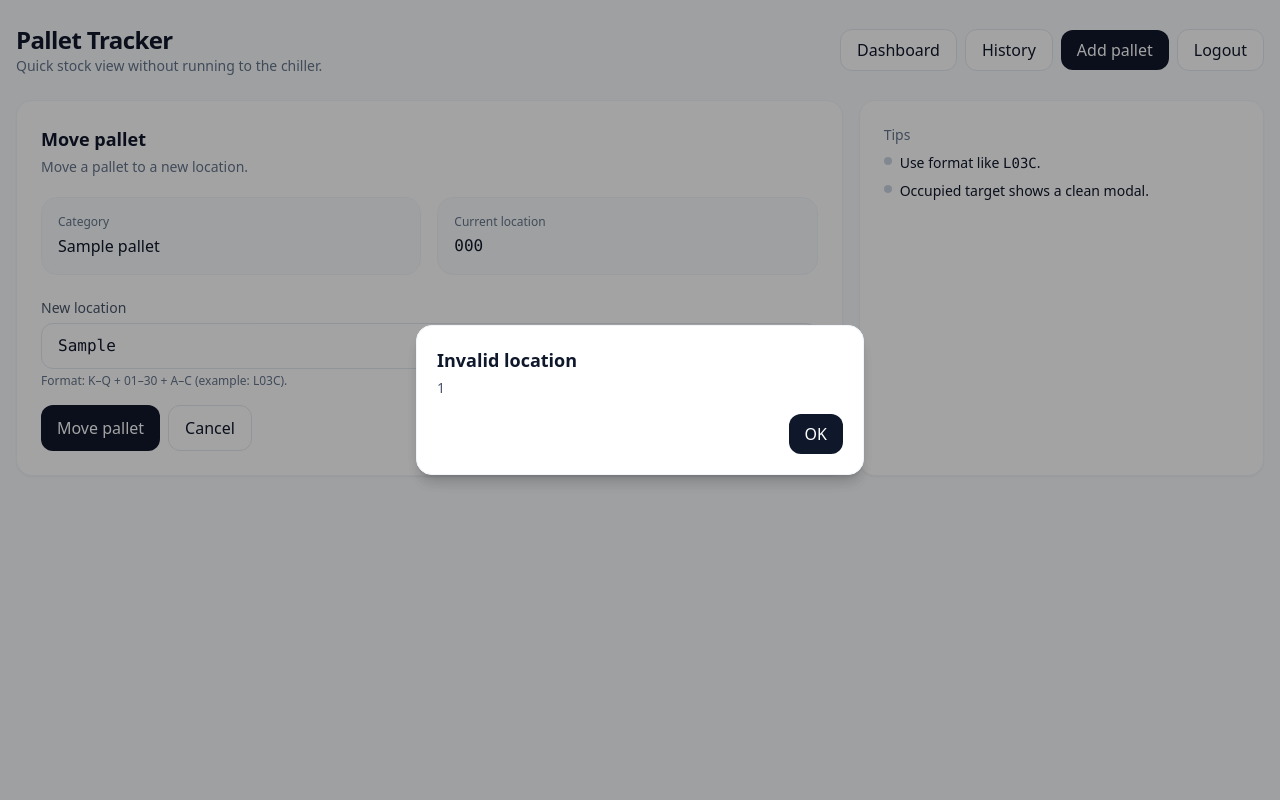
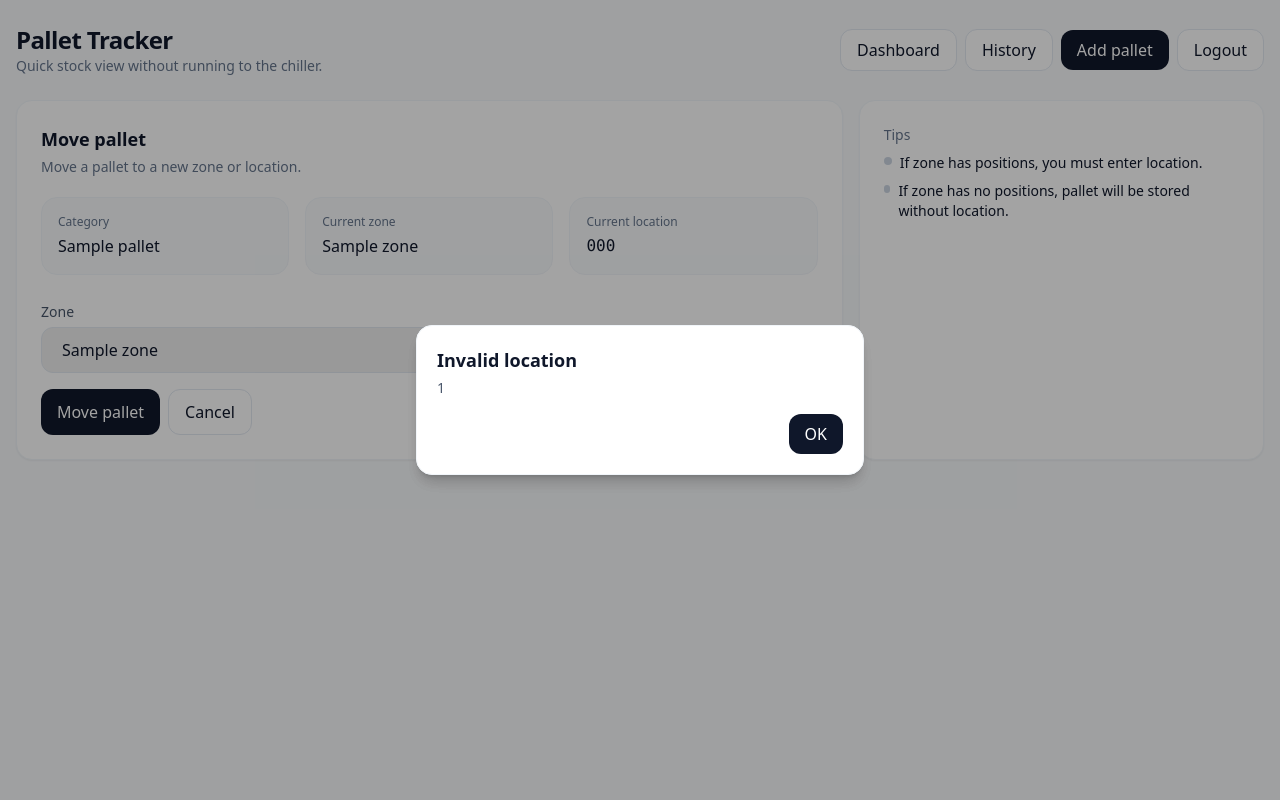
Before and after one commit to LordFlat/Pallet_Tracker, a Python web app: template templates/move.html in a window 1280 px wide. Run offline with Jinja, Linux system fonts and the light colour scheme; the template is opened without the code that fills it: most values are stand-ins (such as "Sample title", 1, 10 or a date in 2020); some libraries are stand-ins or nearby versions.

Commit message:
Update move.html

```diff
--- a/templates/move.html
+++ b/templates/move.html
@@ -3,11 +3,16 @@
 
 {% block content %}
 <div class="grid grid-cols-1 lg:grid-cols-3 gap-4">
+
   <div class="lg:col-span-2 bg-white rounded-2xl border border-slate-100 shadow-sm p-6"
-       x-data="{ occupied: {{ 'true' if occupied else 'false' }}, invalid: {{ 'true' if invalid else 'false' }} }">
+       x-data="{
+         occupied: {{ 'true' if occupied else 'false' }},
+         invalid: {{ 'true' if invalid else 'false' }},
+         selectedZone: '{{ values.zone_id }}'
+       }">
 
     <h2 class="text-lg font-semibold">Move pallet</h2>
-    <p class="text-slate-500 text-sm mt-1">Move a pallet to a new location.</p>
+    <p class="text-slate-500 text-sm mt-1">Move a pallet to a new zone or location.</p>
 
     {% if error %}
       <div class="mt-4 bg-slate-900 text-white rounded-2xl px-4 py-3 text-sm">
@@ -15,58 +20,103 @@
       </div>
     {% endif %}
 
-    <div class="mt-5 grid grid-cols-1 md:grid-cols-2 gap-4">
+    <!-- CURRENT INFO -->
+    <div class="mt-5 grid grid-cols-1 md:grid-cols-3 gap-4">
+
       <div class="bg-slate-50 rounded-2xl border border-slate-100 p-4">
         <div class="text-xs text-slate-500">Category</div>
         <div class="font-medium mt-1">{{ pallet.category_name }}</div>
       </div>
+
+      <div class="bg-slate-50 rounded-2xl border border-slate-100 p-4">
+        <div class="text-xs text-slate-500">Current zone</div>
+        <div class="font-medium mt-1">
+          {{ pallet.zone.name if pallet.zone else "-" }}
+        </div>
+      </div>
+
       <div class="bg-slate-50 rounded-2xl border border-slate-100 p-4">
         <div class="text-xs text-slate-500">Current location</div>
-        <div class="font-mono font-medium mt-1">{{ pallet.location.code }}</div>
+        <div class="font-mono font-medium mt-1">
+          {{ pallet.location.code if pallet.location else "-" }}
+        </div>
       </div>
+
     </div>
 
-    <form method="post" class="mt-5 space-y-4">
+    <!-- FORM -->
+    <form method="post" class="mt-6 space-y-4">
+
+      <!-- ZONE SELECT -->
       <div>
-        <label class="text-sm text-slate-600">New location</label>
-        <input name="to_location" value="{{ values.to_location }}" required
-               placeholder="e.g. L03C"
-               class="mt-1 w-full px-4 py-2.5 rounded-xl border border-slate-200 focus:outline-none focus:ring-2 focus:ring-slate-200 font-mono" />
-        <div class="text-xs text-slate-500 mt-1">Format: K–Q + 01–30 + A–C (example: L03C).</div>
+        <label class="text-sm text-slate-600">Zone</label>
+        <select name="zone_id"
+                x-model="selectedZone"
+                class="mt-1 w-full px-4 py-2.5 rounded-xl border border-slate-200">
+          {% for z in zones %}
+            <option value="{{ z.id }}"
+                    data-has-positions="{{ 'true' if z.has_positions else 'false' }}">
+              {{ z.name }}
+            </option>
+          {% endfor %}
+        </select>
       </div>
 
+      <!-- LOCATION INPUT (only if zone has positions) -->
+      <div
+        x-show="
+          [...$el.parentElement.querySelectorAll('option')]
+          .find(o => o.value == selectedZone)?.dataset.hasPositions === 'true'
+        "
+        x-transition
+      >
+        <label class="text-sm text-slate-600">New location</label>
+        <input name="to_location"
+               value="{{ values.to_location }}"
+               placeholder="e.g. L03C"
+               class="mt-1 w-full px-4 py-2.5 rounded-xl border border-slate-200
+                      focus:outline-none focus:ring-2 focus:ring-slate-200 font-mono" />
+        <div class="text-xs text-slate-500 mt-1">
+          Format: K–Q + 01–30 + A–C (example: L03C).
+        </div>
+      </div>
+
+      <!-- ACTIONS -->
       <div class="flex gap-2">
         <button class="px-4 py-2.5 rounded-xl bg-slate-900 text-white hover:opacity-90 transition">
           Move pallet
         </button>
-        <a href="/" class="px-4 py-2.5 rounded-xl bg-white border border-slate-200 hover:border-slate-300 hover:shadow-sm transition">
+        <a href="/"
+           class="px-4 py-2.5 rounded-xl bg-white border border-slate-200
+                  hover:border-slate-300 hover:shadow-sm transition">
           Cancel
         </a>
       </div>
+
     </form>
 
-    <!-- Occupied modal -->
+    <!-- OCCUPIED MODAL -->
     <div x-show="occupied" x-transition class="fixed inset-0 bg-black/20 grid place-items-center p-4">
       <div class="bg-white rounded-2xl shadow-lg border border-slate-100 w-full max-w-md p-5">
         <div class="text-lg font-semibold">Location occupied</div>
         <p class="text-slate-600 mt-1 text-sm">{{ occupied }}</p>
         <div class="flex justify-end mt-4">
           <button @click="occupied=false"
-            class="px-4 py-2 rounded-xl bg-slate-900 text-white hover:opacity-90 transition">
+                  class="px-4 py-2 rounded-xl bg-slate-900 text-white hover:opacity-90 transition">
             OK
           </button>
         </div>
       </div>
     </div>
 
-    <!-- Invalid modal -->
+    <!-- INVALID MODAL -->
     <div x-show="invalid" x-transition class="fixed inset-0 bg-black/20 grid place-items-center p-4">
       <div class="bg-white rounded-2xl shadow-lg border border-slate-100 w-full max-w-md p-5">
         <div class="text-lg font-semibold">Invalid location</div>
         <p class="text-slate-600 mt-1 text-sm">{{ invalid }}</p>
         <div class="flex justify-end mt-4">
           <button @click="invalid=false"
-            class="px-4 py-2 rounded-xl bg-slate-900 text-white hover:opacity-90 transition">
+                  class="px-4 py-2 rounded-xl bg-slate-900 text-white hover:opacity-90 transition">
             OK
           </button>
         </div>
@@ -75,12 +125,20 @@
 
   </div>
 
+  <!-- SIDE PANEL -->
   <div class="bg-white rounded-2xl border border-slate-100 shadow-sm p-6">
     <div class="text-sm text-slate-500">Tips</div>
     <ul class="mt-2 space-y-2 text-sm">
-      <li class="flex gap-2"><span class="mt-1 w-2 h-2 rounded-full bg-slate-300"></span><span>Use format like <span class="font-mono">L03C</span>.</span></li>
-      <li class="flex gap-2"><span class="mt-1 w-2 h-2 rounded-full bg-slate-300"></span><span>Occupied target shows a clean modal.</span></li>
+      <li class="flex gap-2">
+        <span class="mt-1 w-2 h-2 rounded-full bg-slate-300"></span>
+        <span>If zone has positions, you must enter location.</span>
+      </li>
+      <li class="flex gap-2">
+        <span class="mt-1 w-2 h-2 rounded-full bg-slate-300"></span>
+        <span>If zone has no positions, pallet will be stored without location.</span>
+      </li>
     </ul>
   </div>
+
 </div>
 {% endblock %}
```
